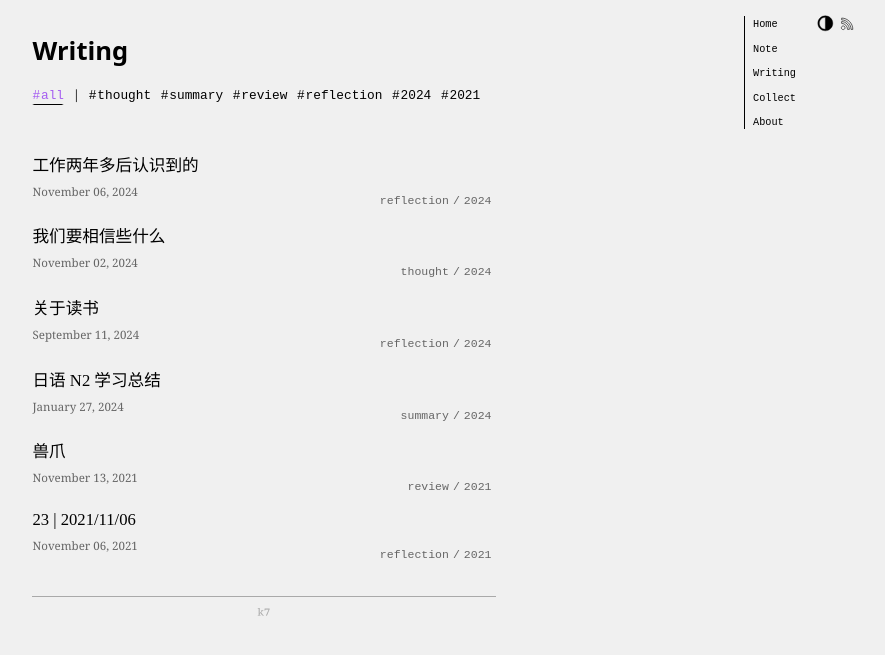
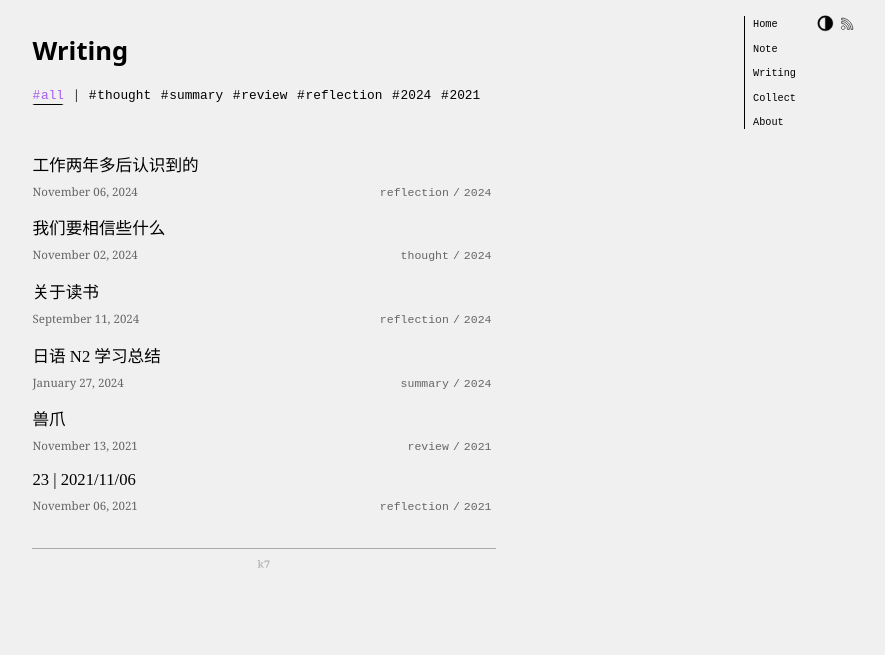
Before and after one commit to faithk7/faithk7.github.io, a Jekyll site: the page built from writing-index.html, in a window 1280 px wide. Shown: the top 655 px of the page, without its empty margins (376-1261 px from the left). Built offline with Jekyll 4.4.1, drawn with Linux system fonts in a browser that asks for light colours.

Commit message:
[style] get rid of margin for the writing-note-date to align date with tags

```diff
--- a/_sass/_writing-index.scss
+++ b/_sass/_writing-index.scss
@@ -60,15 +60,13 @@
     margin-bottom: 10px;
     color: #bbbbbb;
     /* Add some spacing between elements, if needed */
-}
-
-.o-writing-note-date {
-    margin: 10px 0;
+    margin: 0;
     font-size: 0.9rem;
     width: 100%;
     color: #999999;
     font-family: var(--dateFont);
 }
+
 
 .o-writing-note-date[data-theme="light"] {
     color: #666666;
```
